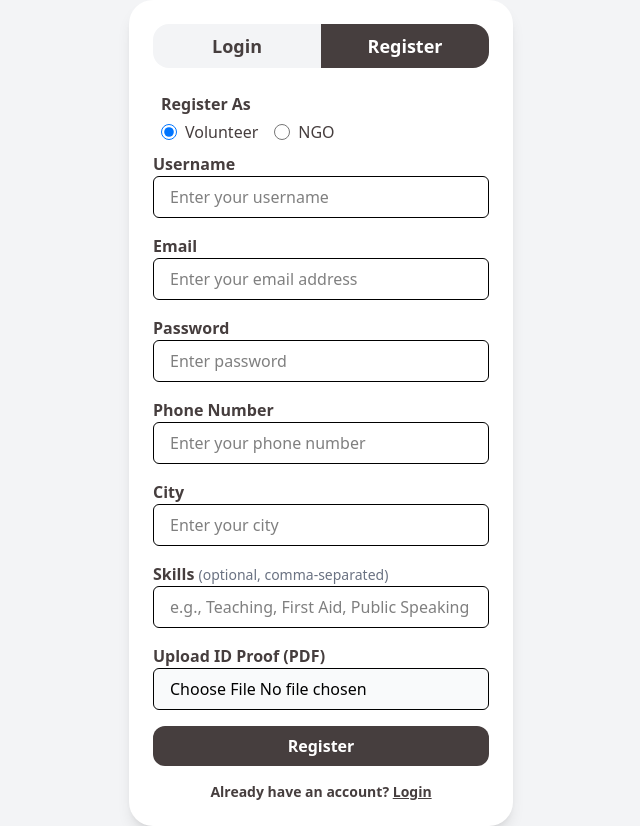
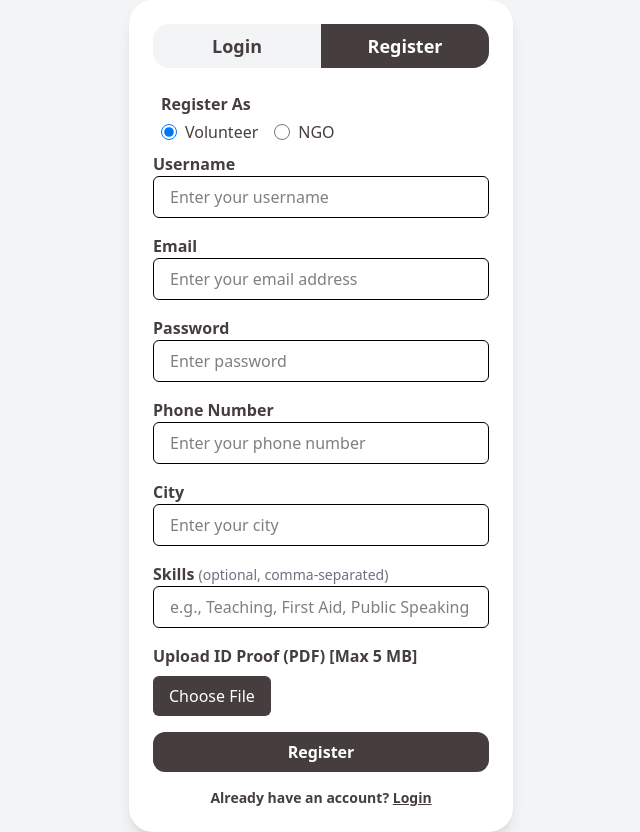
Before and after one commit to AnkurRam2002/ActNow-Frontend, a React (Vite) app: page /register in a window 1280 px wide. Shown: the whole page, without its empty margins (319-959 px from the left). Built offline with nearby package versions, Linux system fonts and the light colour scheme.

Commit message:
adjusted the choose file field

```diff
--- a/src/pages/Register.jsx
+++ b/src/pages/Register.jsx
@@ -183,14 +183,32 @@ const Register = () => {
 
            {/* 📄 PDF Upload */}
             <div>
-            <label className="font-bold block text-[#463E3E]">Upload ID Proof (PDF)</label>
+              <label className="font-bold block text-[#463E3E] mb-2">Upload ID Proof (PDF) [Max 5 MB]</label>
+
+              <div className="flex items-center gap-3">
+                {/* Hidden actual input */}
                 <input
                   type="file"
+                  id="pdf-upload"
                   accept=".pdf"
                   onChange={(e) => setIdPdf(e.target.files[0])}
-              className="w-full px-4 py-2 border rounded-md bg-gray-50 focus:outline-none focus:ring-1 focus:ring-[#463E3E]"
+                  className="hidden"
                   required
                 />
+
+                {/* Custom button */}
+                <label
+                  htmlFor="pdf-upload"
+                  className="px-4 py-2 bg-[#463E3E] text-white rounded-md cursor-pointer hover:bg-[#2e2828] transition"
+                >
+                  {idPdf ? "Change File" : "Choose File"}
+                </label>
+
+                {/* Show selected file name */}
+                {idPdf && (
+                  <span className="text-sm text-green-700 font-medium">{idPdf.name}</span>
+                )}
+              </div>
             </div>
 
           <button
```
Lines whose indentation alone changed are shown as unchanged.
